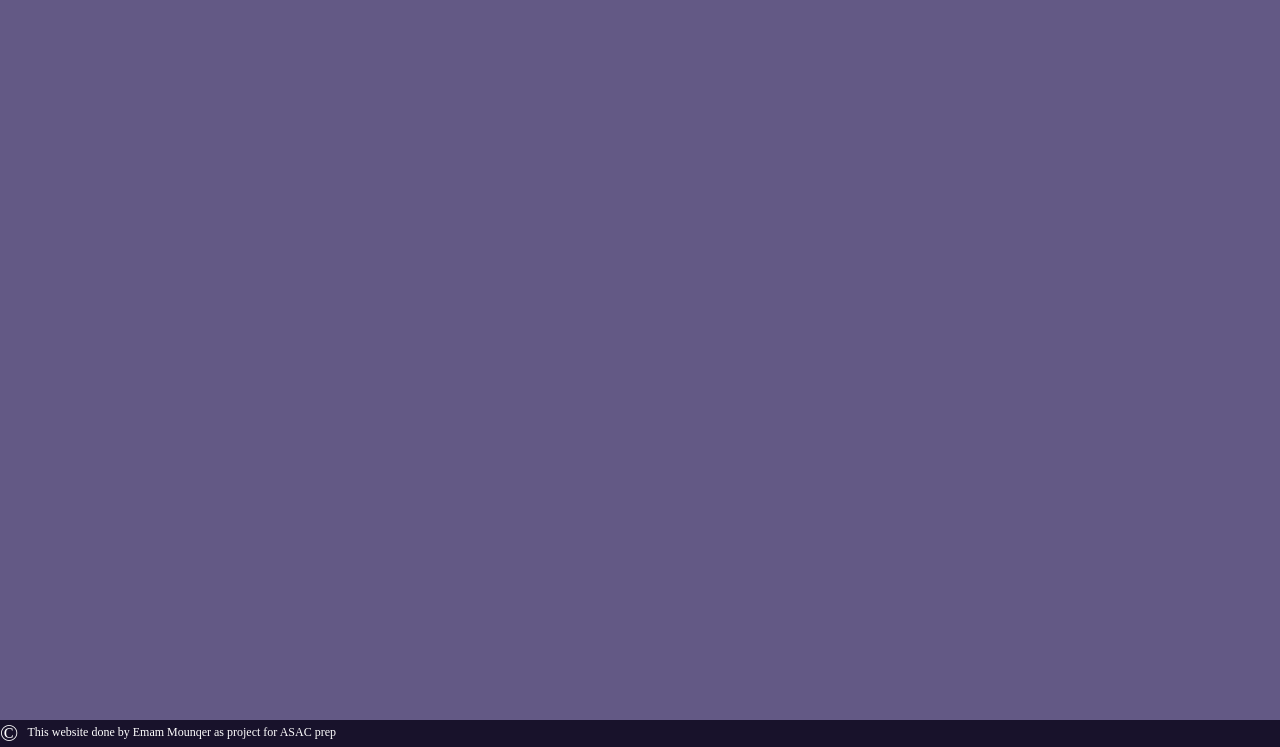
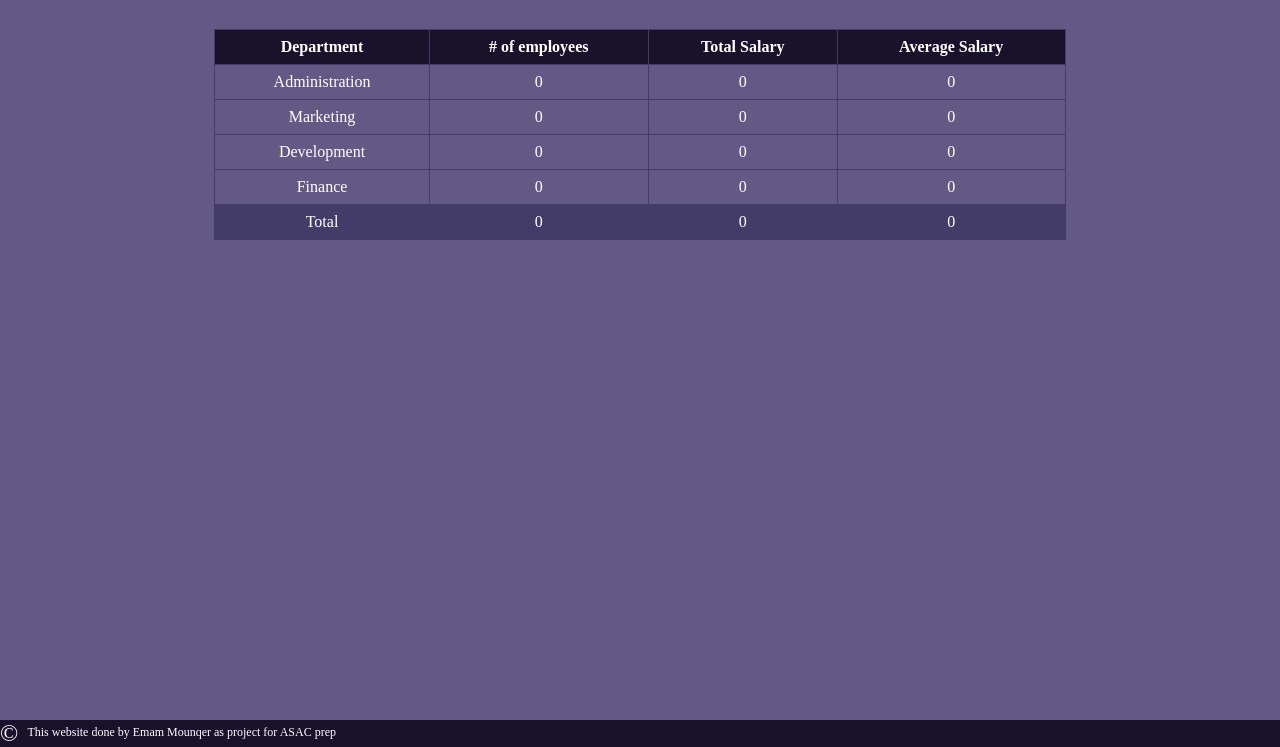
Before and after one commit to emammounqer/HR-management-system, a plain HTML site: page accounting.html in a window 1280 px wide. Shown: the part 53-800 px from the top of the page. Drawn offline with Linux system fonts and the light colour scheme.

Commit message:
save employee data in localstorage, add table for department data

```diff
--- a/accounting.html
+++ b/accounting.html
@@ -5,7 +5,7 @@
     <meta charset="UTF-8">
     <meta http-equiv="X-UA-Compatible" content="IE=edge">
     <meta name="viewport" content="width=device-width, initial-scale=1.0">
-    <link rel="stylesheet" href="style.css">
+    <link rel="stylesheet" href="./styles/style.css">
     <title>Accounting</title>
 </head>
 
@@ -19,11 +19,19 @@
         </nav>
     </header>
     <main>
-
+        <table id="accounting-table">
+            <tr>
+                <th>Department</th>
+                <th># of employees</th>
+                <th>Total Salary</th>
+                <th>Average Salary</th>
+            </tr>
+        </table>
     </main>
     <footer>
         <span><span class="icon">&copy;</span> This website done by Emam Mounqer as project for ASAC prep</span>
     </footer>
+    <script src="./scripts/accounting.js"></script>
 </body>
 
 </html>
--- /dev/null
+++ b/scripts/accounting.js
@@ -0,0 +1,111 @@
+// State
+const allEmployees = getEmployeesFromLocalStorage()
+const employeesByDepartment = separateEmployeeByDepartment();
+
+// Selector
+const table = document.getElementById('accounting-table')
+
+// init
+renderTable();
+
+// render functions
+function renderTable() {
+    const allDepartmentData = getAllDepartmentData();
+    console.log(allDepartmentData);
+    for (let i = 0; i < allDepartmentData.length; i++) {
+        const rowEl = createDepartmentRow(allDepartmentData[i])
+        table.append(rowEl)
+    }
+}
+
+function createDepartmentRow(departmentData) {
+    const trEl = document.createElement('tr');
+
+    const departmentNameTD = document.createElement('td')
+    trEl.append(departmentNameTD);
+    departmentNameTD.textContent = departmentData.departmentName;
+
+    const numOfEmployeeTD = document.createElement('td')
+    trEl.append(numOfEmployeeTD);
+    numOfEmployeeTD.textContent = departmentData.numOfEmployee;
+
+    const totalSalaryTD = document.createElement('td')
+    trEl.append(totalSalaryTD)
+    totalSalaryTD.textContent = departmentData.totalSalary;
+
+    const avgSalaryTD = document.createElement('td')
+    trEl.append(avgSalaryTD)
+    avgSalaryTD.textContent = departmentData.avgSalary;
+
+    return trEl
+}
+
+// functions
+function getDepartmentData(departmentName) {
+    const employees = employeesByDepartment[departmentName]
+    let totalSalary = 0;
+    for (let i = 0; i < employees.length; i++) {
+        totalSalary += employees[i].salary;
+    }
+
+    return {
+        departmentName: departmentName,
+        numOfEmployee: employees.length,
+        totalSalary: totalSalary,
+        avgSalary: totalSalary / employees.length || 0
+    }
+}
+
+function getAllDepartmentData() {
+    const allDepartmentData = [];
+
+    const total = {
+        departmentName: 'Total',
+        numOfEmployee: 0,
+        totalSalary: 0,
+        avgSalary: 0
+    }
+
+    for (const department in employeesByDepartment) {
+        console.log(department);
+        const departmentData = getDepartmentData(department)
+        allDepartmentData.push(departmentData)
+
+        total.numOfEmployee += departmentData.numOfEmployee;
+        total.totalSalary += departmentData.totalSalary;
+    }
+
+    if (total.numOfEmployee > 0)
+        total.avgSalary = total.totalSalary / total.numOfEmployee
+
+    allDepartmentData.push(total)
+
+    return allDepartmentData;
+}
+
+function separateEmployeeByDepartment() {
+    const departmentEmployee = {
+        Administration: [],
+        Marketing: [],
+        Development: [],
+        Finance: [],
+    }
+
+    for (let i = 0; i < allEmployees.length; i++) {
+        const employee = allEmployees[i];
+        departmentEmployee[employee.department]?.push(employee)
+    }
+
+    return departmentEmployee;
+}
+
+function getEmployeesFromLocalStorage() {
+    try {
+        const jsonData = localStorage.getItem('employees');
+        const data = JSON.parse(jsonData);
+        if (!Array.isArray(data)) return []
+        return data;
+    } catch (error) {
+        return []
+    }
+}
--- a/style.css
+++ b/styles/style.css
@@ -167,3 +167,25 @@ footer .icon {
     font-size: 1.5rem;
     padding-inline-end: .4rem;
 }
+
+/* table */
+#accounting-table {
+    margin: auto;
+    width: 70%;
+    text-align: center;
+    border-collapse: collapse;
+}
+
+#accounting-table th {
+    background-color: var(--primary);
+}
+
+#accounting-table td,
+#accounting-table th {
+    padding: .5em;
+    border: 1px solid var(--neutral)
+}
+
+#accounting-table tr:last-child {
+    background-color: var(--neutral);
+}
```
Also changed, not shown: index.html (+2 -2 lines), scripts/app.js (renamed from app.js, +50 -23 lines), 1 other file.
